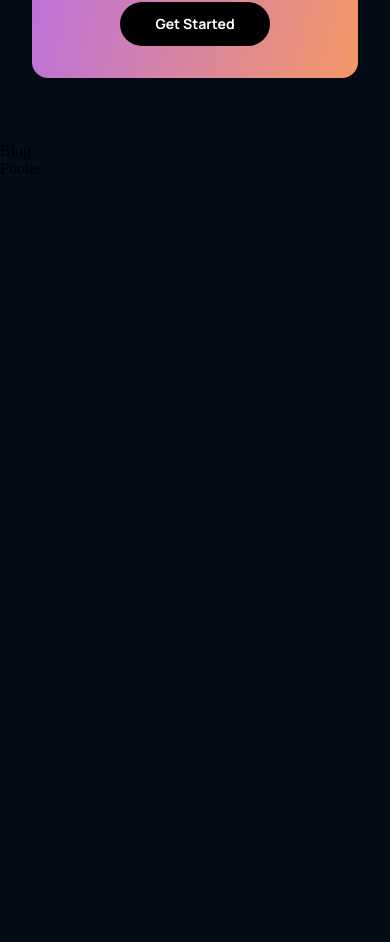
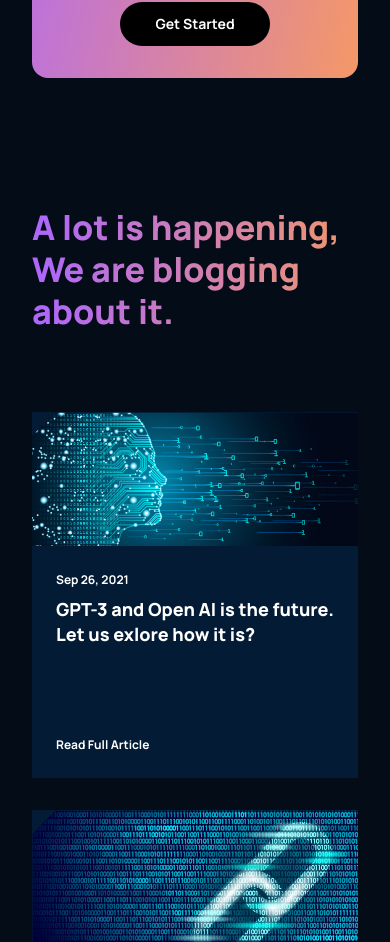
Before and after one commit to amandeep90s/gpt3-ui-ux-react, a React (Create React App) app: page / in a window 390 px wide. Shown: the part 4385-5327 px from the top of the page. Before the commit the page ends 4563 px from the top, so only its background shows below. Built offline with nearby package versions, Linux system fonts and the light colour scheme; the HTML template or start-up script is replaced by a standard one.

Commit message:
Blog component completed

```diff
--- a/src/components/article/Article.jsx
+++ b/src/components/article/Article.jsx
@@ -1,9 +1,22 @@
-import React from 'react';
+import React from "react";
 
-import './article.css';
+import "./article.css";
 
-const Article = () => {
-	return <div>Article</div>;
+const Article = ({ imgUrl, date, text }) => {
+  return (
+    <div className={"gpt3__blog-container_article"}>
+      <div className="gpt3__blog-container_article-image">
+        <img src={imgUrl} alt="blog_image" />
+      </div>
+      <div className="gpt3__blog-container_article-content">
+        <div>
+          <p>{date}</p>
+          <h3>{text}</h3>
+        </div>
+        <p>Read Full Article</p>
+      </div>
+    </div>
+  );
 };
 
 export default Article;
--- a/src/components/article/article.css
+++ b/src/components/article/article.css
@@ -0,0 +1,55 @@
+.gpt3__blog-container_article {
+  width: 100%;
+  height: 100%;
+  display: flex;
+  flex-direction: column;
+  background: var(--color-footer);
+}
+
+.gpt3__blog-container_article-image {
+  width: 100%;
+  height: 100%;
+  background: var(--color-footer);
+}
+
+.gpt3__blog-container_article-image img {
+  width: 100%;
+  height: 100%;
+}
+
+.gpt3__blog-container_article-content {
+  display: flex;
+  flex-direction: column;
+  justify-content: space-between;
+  padding: 1rem 1.5rem;
+  height: 100%;
+}
+
+.gpt3__blog-container_article-content p {
+  font-family: var(--font-family);
+  font-size: 12px;
+  font-weight: 700;
+  line-height: 35px;
+  color: white;
+}
+
+.gpt3__blog-container_article-content h3 {
+  font-family: var(--font-family);
+  font-size: 25px;
+  font-weight: 800;
+  line-height: 30px;
+  color: #fff;
+  margin-bottom: 5rem;
+  cursor: pointer;
+}
+
+.gpt3__blog-container_article-content p:last-child {
+  cursor: pointer;
+}
+
+@media screen and (max-width: 550px) {
+  .gpt3__blog-container_article-content h3 {
+    font-size: 18px;
+    line-height: 25px;
+  }
+}
--- a/src/containers/blog/Blog.jsx
+++ b/src/containers/blog/Blog.jsx
@@ -1,9 +1,49 @@
-import React from 'react';
-
-import './blog.css';
+import React from "react";
+import Article from "../../components/article/Article";
+import { blog01, blog02, blog03, blog04, blog05 } from "./import";
+import "./blog.css";
 
 const Blog = () => {
-	return <div>Blog</div>;
+  return (
+    <div className={"gpt2__blog section__padding"} id={"blog"}>
+      <div className="gpt3__blog-heading">
+        <h1 className="gradient__text">
+          A lot is happening, <br /> We are blogging about it.
+        </h1>
+      </div>
+      <div className="gpt3__blog-container">
+        <div className="gpt3__blog-container_groupA">
+          <Article
+            imgUrl={blog01}
+            date="Sep 26, 2021"
+            text="GPT-3 and Open  AI is the future. Let us exlore how it is?"
+          />
+        </div>
+        <div className="gpt3__blog-container_groupB">
+          <Article
+            imgUrl={blog02}
+            date="Sep 26, 2021"
+            text="GPT-3 and Open  AI is the future. Let us exlore how it is?"
+          />
+          <Article
+            imgUrl={blog03}
+            date="Sep 26, 2021"
+            text="GPT-3 and Open  AI is the future. Let us exlore how it is?"
+          />
+          <Article
+            imgUrl={blog04}
+            date="Sep 26, 2021"
+            text="GPT-3 and Open  AI is the future. Let us exlore how it is?"
+          />
+          <Article
+            imgUrl={blog05}
+            date="Sep 26, 2021"
+            text="GPT-3 and Open  AI is the future. Let us exlore how it is?"
+          />
+        </div>
+      </div>
+    </div>
+  );
 };
 
 export default Blog;
--- a/src/containers/blog/blog.css
+++ b/src/containers/blog/blog.css
@@ -0,0 +1,74 @@
+.gpt3__blog {
+  display: flex;
+  flex-direction: column;
+}
+
+.gpt3__blog-heading {
+  width: 100%;
+  text-align: left;
+  margin-bottom: 5rem;
+}
+
+.gpt3__blog-heading h1 {
+  font-size: 62px;
+  line-height: 80px;
+  font-family: var(--font-family);
+  font-weight: 800;
+}
+
+.gpt3__blog-container {
+  display: flex;
+  flex-direction: row;
+}
+
+.gpt3__blog-container_groupA {
+  flex: 0.75;
+  margin-right: 2rem;
+}
+
+.gpt3__blog-container_groupB {
+  flex: 1;
+  display: grid;
+  grid-template-columns: repeat(2, 1fr);
+  grid-gap: 2rem;
+}
+
+@media screen and (max-width: 990px) {
+  .gpt3__blog-container {
+    flex-direction: column-reverse;
+  }
+
+  .gpt3__blog-container_groupA {
+    margin: 2rem 0;
+  }
+
+  .gpt3__blog-container_groupA .gpt3__blog-container_article {
+    width: 48%;
+  }
+
+  .gpt3__blog-container_groupA .gpt3__blog-container_article-image {
+    height: 250px;
+  }
+}
+
+@media screen and (max-width: 700px) {
+  .gpt3__blog-container_groupB {
+    grid-template-columns: repeat(1, 1fr);
+  }
+
+  .gpt3__blog-container_groupA .gpt3__blog-container_article {
+    width: 100%;
+  }
+
+  .gpt3__blog-heading h1 {
+    font-size: 46px;
+    line-height: 52px;
+  }
+}
+
+@media screen and (max-width: 550px) {
+  .gpt3__blog-heading h1 {
+    font-size: 34px;
+    line-height: 42px;
+  }
+}
--- /dev/null
+++ b/src/containers/blog/import.js
@@ -0,0 +1,7 @@
+import blog01 from "../../assets/blog01.png";
+import blog02 from "../../assets/blog02.png";
+import blog03 from "../../assets/blog03.png";
+import blog04 from "../../assets/blog04.png";
+import blog05 from "../../assets/blog05.png";
+
+export { blog01, blog02, blog03, blog04, blog05 };
--- a/src/containers/possibility/possibility.css
+++ b/src/containers/possibility/possibility.css
@@ -8,7 +8,6 @@
   display: flex;
   justify-content: flex-start;
   align-items: center;
-
   margin-right: 2rem;
 }
 
@@ -64,19 +63,7 @@
     margin: 1rem 0;
   }
 
-	.gpt3__possibility-image img {
-		width: unset;
-		height: unset;
-	}
-
   .gpt3__possibility-content {
     margin-top: 2rem;
   }
 }
-
-@media screen and (max-width: 700px) {
-	.gpt3__possibility-image img {
-		width: 100%;
-		height: 100%;
-	}
-}
```
Lines whose indentation alone changed are shown as unchanged.
